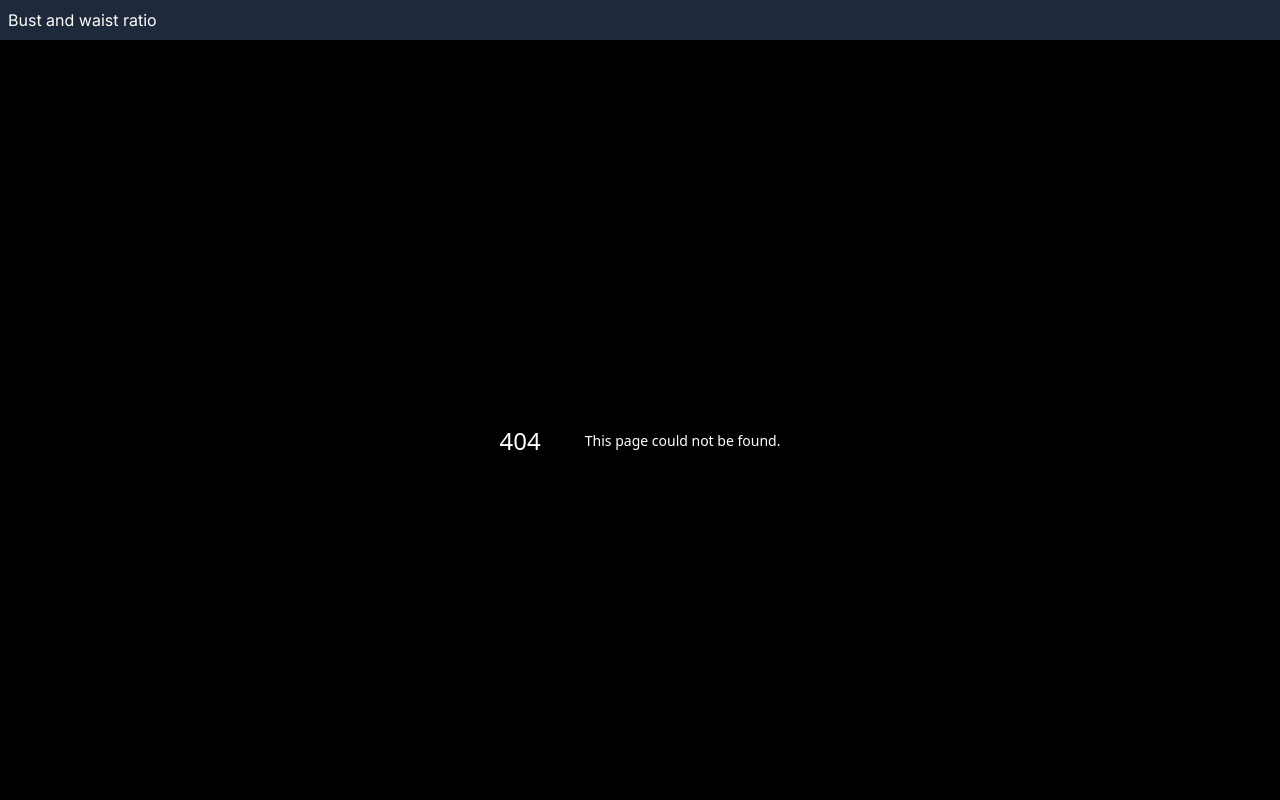
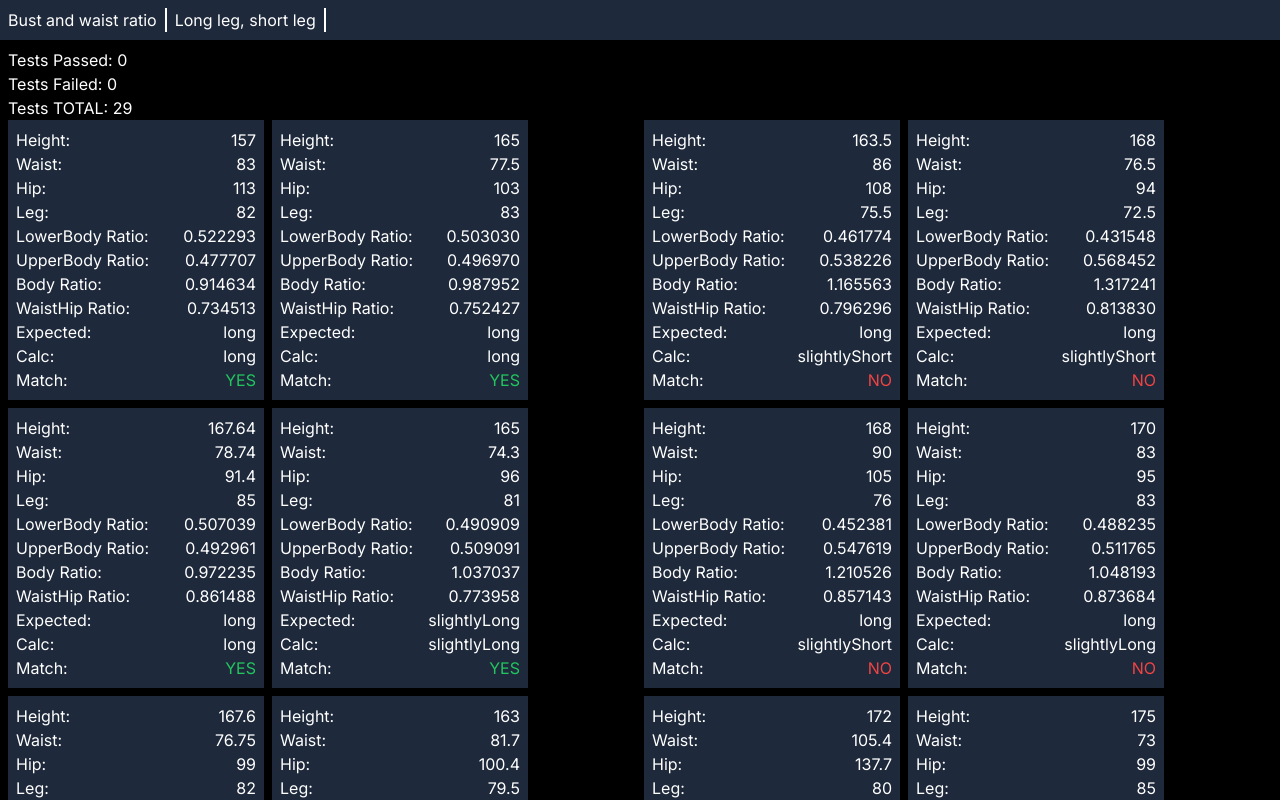
Before and after one commit to knetcode/ts-scratch, a Next.js app: page /leg in a window 1280 px wide. Before the commit this address had no page. Shown: the top 800 px of the page. Built offline with nearby package versions, Linux system fonts and the light colour scheme.

Commit message:
leg tests

```diff
--- a/src/_components/nav-bar.tsx
+++ b/src/_components/nav-bar.tsx
@@ -1,13 +1,16 @@
 import Link from "next/link";
 
 export function NavBar() {
-  const links = [{ label: "Bust and waist ratio", url: "bust-waist" }];
+  const links = [
+    { label: "Bust and waist ratio", url: "bust-waist" },
+    { label: "Long leg, short leg", url: "leg" },
+  ];
 
   return (
     <nav className="bg-slate-800 p-2">
       <ul className="flex flex-row gap-2">
         {links.map((li) => (
-          <li key={li.url} className="border-r-2 pr-2">
+          <li key={li.url} style={{ borderRight: "2px #fff solid", paddingRight: "8px" }}>
             <Link href={li.url}>{li.label}</Link>
           </li>
         ))}
--- a/src/app/bust-waist/page.tsx
+++ b/src/app/bust-waist/page.tsx
@@ -1,6 +1,6 @@
 "use client";
 
-import { useEffect, useRef, useState } from "react";
+import { useEffect, useRef } from "react";
 
 type TestBust = {
   bust: number;
@@ -8,7 +8,7 @@ type TestBust = {
   expected: "small" | "medium" | "full" | "very full";
 };
 
-const testbust: TestBust[] = [
+const testData: TestBust[] = [
   { bust: 80, waist: 69.5, expected: "small" },
   { bust: 81, waist: 72, expected: "small" },
   { bust: 82.2, waist: 69.5, expected: "small" },
@@ -84,10 +84,10 @@ export default function BustWaistPage() {
       <div>
         <h1>Tests Passed: {testsPassed.current}</h1>
         <h1>Tests Failed: {testsFailed.current}</h1>
-        <h1>Tests TOTAL: {testbust.length}</h1>
+        <h1>Tests TOTAL: {testData.length}</h1>
         <div className="flex flex-row gap-2 items-start justify-start">
           <div className="flex flex-1 flex-row flex-wrap items-start justify-start gap-2">
-            {testbust.map((t, i) => {
+            {testData.map((t, i) => {
               if (calc(t.bust, t.waist) === t.expected) {
                 testsPassed.current = testsPassed.current + 1;
                 return (
@@ -111,9 +111,7 @@ export default function BustWaistPage() {
                     </div>
                     <div className="flex flex-row justify-between items-center">
                       <p>Expected:</p>
-                      <p className={t.expected === lookingFor ? "text-pink-500" : ""}>
-                        {t.expected}
-                      </p>
+                      <p className={t.expected === lookingFor ? "text-pink-500" : ""}>{t.expected}</p>
                     </div>
                     <div className="flex flex-row justify-between items-center">
                       <p>Calc:</p>
@@ -135,7 +133,7 @@ export default function BustWaistPage() {
             })}
           </div>
           <div className="flex flex-1 flex-row flex-wrap items-start justify-start gap-2">
-            {testbust.map((t, i) => {
+            {testData.map((t, i) => {
               if (calc(t.bust, t.waist) !== t.expected) {
                 testsFailed.current = testsFailed.current + 1;
                 return (
@@ -159,9 +157,7 @@ export default function BustWaistPage() {
                     </div>
                     <div className="flex flex-row justify-between items-center">
                       <p>Expected:</p>
-                      <p className={t.expected === lookingFor ? "text-pink-500" : ""}>
-                        {t.expected}
-                      </p>
+                      <p className={t.expected === lookingFor ? "text-pink-500" : ""}>{t.expected}</p>
                     </div>
                     <div className="flex flex-row justify-between items-center">
                       <p>Calc:</p>
--- a/src/app/layout.tsx
+++ b/src/app/layout.tsx
@@ -1,7 +1,8 @@
 import type { Metadata } from "next";
 import { Inter } from "next/font/google";
+import { NavBar } from "../_components/nav-bar";
+
 import "./globals.css";
-import { NavBar } from "../_components/nav-bar";
 
 const inter = Inter({ subsets: ["latin"] });
 
--- /dev/null
+++ b/src/app/leg/page.tsx
@@ -0,0 +1,184 @@
+"use client";
+
+import { useEffect, useRef } from "react";
+
+type LegResult = "" | "combination" | "long" | "slightlyLong" | "short" | "slightlyShort" | "balanced";
+
+type TestLeg = {
+  lineNumber: number;
+  height: number;
+  legFull: number;
+  waistSize: number;
+  hipLow: number;
+  expected: LegResult;
+};
+
+const testData: TestLeg[] = [
+  { height: 157.0, waistSize: 83.0, hipLow: 113.0, legFull: 82.0, expected: "long", lineNumber: 98 },
+  { height: 163.5, waistSize: 86.0, hipLow: 108.0, legFull: 75.5, expected: "long", lineNumber: 2 },
+  { height: 165.0, waistSize: 77.5, hipLow: 103.0, legFull: 83.0, expected: "long", lineNumber: 23 },
+  { height: 168.0, waistSize: 76.5, hipLow: 94.0, legFull: 72.5, expected: "long", lineNumber: 119 },
+  { height: 168.0, waistSize: 90.0, hipLow: 105.0, legFull: 76.0, expected: "long", lineNumber: 3 },
+  { height: 167.64, waistSize: 78.74, hipLow: 91.4, legFull: 85.0, expected: "long", lineNumber: 126 },
+  { height: 170.0, waistSize: 83.0, hipLow: 95.0, legFull: 83.0, expected: "long", lineNumber: 88 },
+  { height: 172.0, waistSize: 105.4, hipLow: 137.7, legFull: 80.0, expected: "long", lineNumber: 93 },
+  { height: 175.0, waistSize: 73.0, hipLow: 99.0, legFull: 85.0, expected: "long", lineNumber: 34 },
+  { height: 157.0, waistSize: 69.5, hipLow: 97.0, legFull: 71.6, expected: "slightlyLong", lineNumber: 124 },
+  { height: 157.48, waistSize: 83.3, hipLow: 106.0, legFull: 76.6, expected: "slightlyLong", lineNumber: 18 },
+  { height: 165.0, waistSize: 74.0, hipLow: 106.0, legFull: 72.0, expected: "slightlyLong", lineNumber: 17 },
+  { height: 165.0, waistSize: 74.3, hipLow: 96.0, legFull: 81.0, expected: "slightlyLong", lineNumber: 16 },
+  { height: 167.6, waistSize: 76.75, hipLow: 99.0, legFull: 82.0, expected: "slightlyLong", lineNumber: 19 },
+  { height: 168.0, waistSize: 69.0, hipLow: 107.5, legFull: 78.3, expected: "slightlyLong", lineNumber: 120 },
+  { height: 168.0, waistSize: 86.6, hipLow: 106.0, legFull: 80.0, expected: "slightlyLong", lineNumber: 79 },
+  { height: 170.0, waistSize: 79.0, hipLow: 100.0, legFull: 82.5, expected: "slightlyLong", lineNumber: 122 },
+  { height: 173.0, waistSize: 96.2, hipLow: 119.5, legFull: 82.0, expected: "slightlyLong", lineNumber: 14 },
+  { height: 152.0, waistSize: 72.0, hipLow: 92.5, legFull: 73.0, expected: "balanced", lineNumber: 121 },
+  { height: 163.0, waistSize: 81.7, hipLow: 100.4, legFull: 79.5, expected: "balanced", lineNumber: 9 },
+  { height: 164.0, waistSize: 69.5, hipLow: 93.0, legFull: 79.2, expected: "balanced", lineNumber: 123 },
+  { height: 168.0, waistSize: 94.0, hipLow: 93.0, legFull: 81.0, expected: "balanced", lineNumber: 15 },
+  { height: 163.0, waistSize: 81.0, hipLow: 117.0, legFull: 76.5, expected: "slightlyShort", lineNumber: 101 },
+  { height: 169.0, waistSize: 75.0, hipLow: 102.0, legFull: 81.0, expected: "slightlyShort", lineNumber: 38 },
+  { height: 164.0, waistSize: 68.0, hipLow: 96.0, legFull: 78.0, expected: "short", lineNumber: 24 },
+  { height: 173.0, waistSize: 76.0, hipLow: 92.0, legFull: 80.5, expected: "short", lineNumber: 11 },
+  { height: 152.0, waistSize: 99.5, hipLow: 129.0, legFull: 72.0, expected: "combination", lineNumber: 60 },
+  { height: 160.0, waistSize: 81.28, hipLow: 93.98, legFull: 78.74, expected: "combination", lineNumber: 114 },
+  { height: 177.0, waistSize: 90.0, hipLow: 100.0, legFull: 79.0, expected: "combination", lineNumber: 64 },
+];
+
+function calc(height: number, waistSize: number, hipSizeLow: number, legLength: number): LegResult {
+  const lowerBody = legLength / height;
+  const upperBody = 1 - lowerBody;
+  const bodyRatio = upperBody / lowerBody;
+  const waistHipRatio = waistSize / hipSizeLow;
+
+  if (waistHipRatio >= 0.86 && bodyRatio >= 1.075) {
+    return "combination";
+  }
+
+  if (bodyRatio <= 1.025) {
+    return "long";
+  }
+
+  if (bodyRatio <= 1.05) {
+    return "slightlyLong";
+  }
+
+  if (bodyRatio >= 1.075) {
+    return "slightlyShort";
+  }
+
+  if (bodyRatio >= 1.1) {
+    return "short";
+  }
+
+  return "balanced";
+}
+
+// const lookingFor = "long";
+// const lookingFor = "slightlyLong";
+const lookingFor = "slightlyShort";
+// const lookingFor = "short";
+// const lookingFor = "combination";
+// const lookingFor = "balanced";
+
+function DataCard({ t }: { t: TestLeg }) {
+  const lowerBody = t.legFull / t.height;
+  const upperBody = 1 - lowerBody;
+  const bodyRatio = upperBody / lowerBody;
+  const waistHipRatio = t.waistSize / t.hipLow;
+  return (
+    <div className={`w-64 h-min bg-slate-800 p-2 ${lookingFor === t.expected ? "border-2 border-pink-500" : ""}`}>
+      <div className="flex flex-row justify-between items-center">
+        <p>Height:</p>
+        <p>{t.height}</p>
+      </div>
+      <div className="flex flex-row justify-between items-center">
+        <p>Waist:</p>
+        <p>{t.waistSize}</p>
+      </div>
+      <div className="flex flex-row justify-between items-center">
+        <p>Hip:</p>
+        <p>{t.hipLow}</p>
+      </div>
+      <div className="flex flex-row justify-between items-center">
+        <p>Leg:</p>
+        <p>{t.legFull}</p>
+      </div>
+      <div className="flex flex-row justify-between items-center">
+        <p>LowerBody Ratio:</p>
+        <p>{lowerBody.toFixed(6)}</p>
+      </div>
+      <div className="flex flex-row justify-between items-center">
+        <p>UpperBody Ratio:</p>
+        <p>{upperBody.toFixed(6)}</p>
+      </div>
+      <div className="flex flex-row justify-between items-center">
+        <p>Body Ratio:</p>
+        <p>{bodyRatio.toFixed(6)}</p>
+      </div>
+      <div className="flex flex-row justify-between items-center">
+        <p>WaistHip Ratio:</p>
+        <p>{waistHipRatio.toFixed(6)}</p>
+      </div>
+      <div className="flex flex-row justify-between items-center">
+        <p>Expected:</p>
+        <p className={t.expected === lookingFor ? "text-pink-500" : ""}>{t.expected}</p>
+      </div>
+      <div className="flex flex-row justify-between items-center">
+        <p>Calc:</p>
+        <p>{calc(t.height, t.waistSize, t.hipLow, t.legFull)}</p>
+      </div>
+      <div className="flex flex-row justify-between items-center">
+        <p>Match:</p>
+        {calc(t.height, t.waistSize, t.hipLow, t.legFull) === t.expected ? (
+          <p className="text-green-500">YES</p>
+        ) : (
+          <p className="text-red-500">NO</p>
+        )}
+      </div>
+    </div>
+  );
+}
+
+export default function LegPage() {
+  const testsPassed = useRef(0);
+  const testsFailed = useRef(0);
+
+  useEffect(() => {
+    testsPassed.current = 0;
+    testsFailed.current = 0;
+
+    return () => {
+      testsPassed.current = 0;
+      testsFailed.current = 0;
+    };
+  }, []);
+
+  return (
+    <div className="p-2 flex flex-col gap-2">
+      <div>
+        <h1>Tests Passed: {testsPassed.current}</h1>
+        <h1>Tests Failed: {testsFailed.current}</h1>
+        <h1>Tests TOTAL: {testData.length}</h1>
+        <div className="flex flex-row gap-2 items-start justify-start">
+          <div className="flex flex-1 flex-row flex-wrap items-start justify-start gap-2">
+            {testData.map((t, i) => {
+              if (calc(t.height, t.waistSize, t.hipLow, t.legFull) === t.expected) {
+                testsPassed.current = testsPassed.current + 1;
+                return <DataCard t={t} key={i} />;
+              }
+            })}
+          </div>
+          <div className="flex flex-1 flex-row flex-wrap items-start justify-start gap-2">
+            {testData.map((t, i) => {
+              if (calc(t.height, t.waistSize, t.hipLow, t.legFull) !== t.expected) {
+                testsFailed.current = testsFailed.current + 1;
+                return <DataCard t={t} key={i} />;
+              }
+            })}
+          </div>
+        </div>
+      </div>
+    </div>
+  );
+}
```
